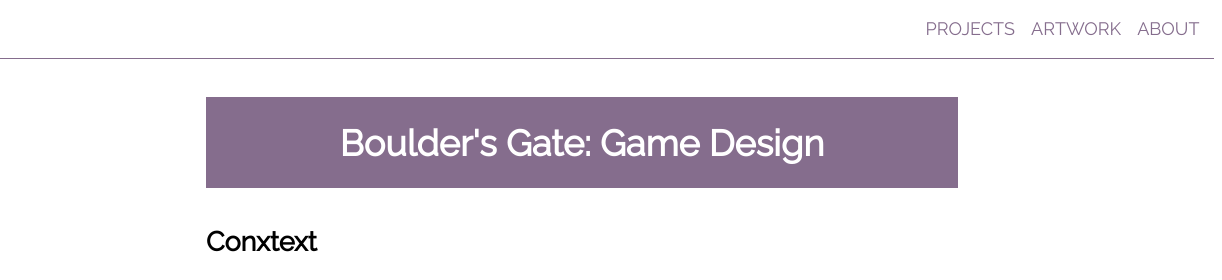
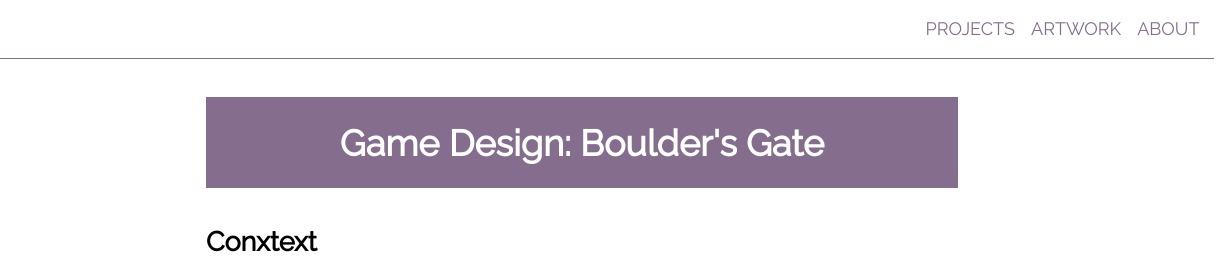
Before and after one commit to liquidbeehive/portfolio-boulders-gate, a plain HTML site: page index.html in a window 1280 px wide. Shown: the top 280 px of the page, 58-1280 px from the left. Drawn offline with Linux system fonts and the light colour scheme.

Commit message:
Update index.html

```diff
--- a/index.html
+++ b/index.html
@@ -2,7 +2,7 @@
 <html lang="en">
 <head>
     <meta charset="utf-8">
-    <title>Boulder's Gate: Game Design</title>
+    <title>Game Design: Boulder's Gate</title>
     <link rel="stylesheet" href="styles.css">
     <link href='https://fonts.googleapis.com/css?family=Raleway' rel='stylesheet'>
 
@@ -28,7 +28,7 @@
 
     </div>
     <div class = "textBox">
-        <div class="metricTitle"><h1><b>Boulder's Gate: Game Design</b></h1></div>
+        <div class="metricTitle"><h1><b>Game Design: Boulder's Gate</b></h1></div>
         <h2>Conxtext</h2>
         Itching to stretch my web-redesign muscles, I was on the hunt for a website that not only needed a visual update, but was also actually relevant to me and my peers. After asking around, my friend led me to the <a href="https://usaco.org/index.php">USA Computing Olympiad website</a> -- he had participated in one of their contests when he was younger but the outdated design of their site always stuck with him.
         <p>
```
